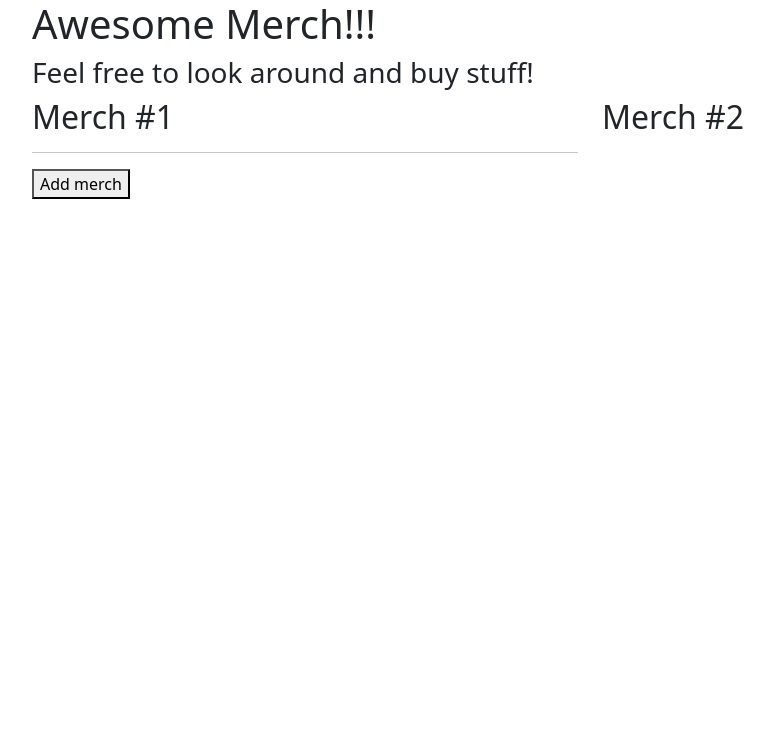
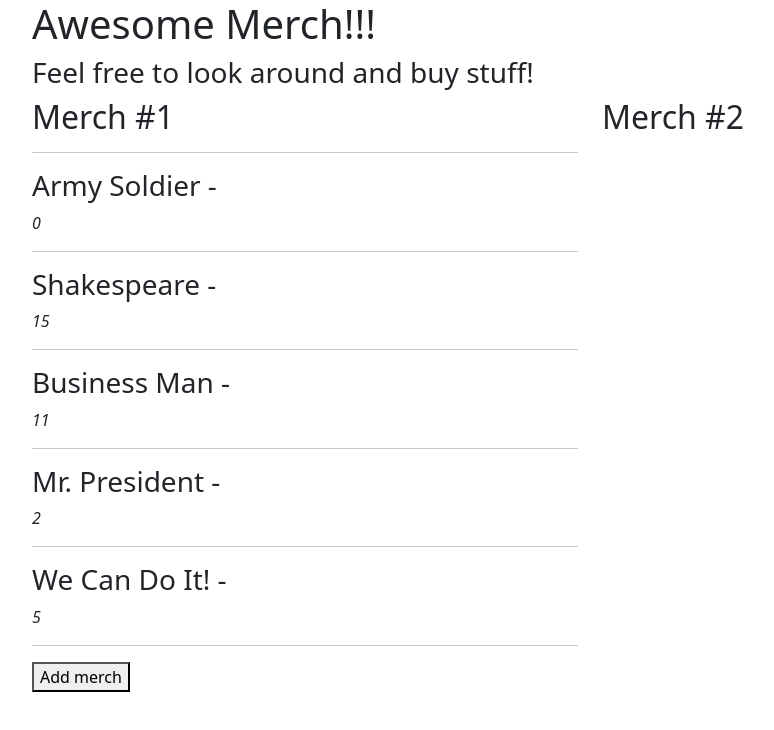
Before and after one commit to romankolivashko/merch-site, a React (Create React App) app: page / in a window 1280 px wide. Shown: the top 730 px of the page, without its empty margins (50-824 px from the left). Built offline with nearby package versions, Linux system fonts and the light colour scheme.

Commit message:
Added purchase method

```diff
--- a/src/components/ItemControl.js
+++ b/src/components/ItemControl.js
@@ -4,79 +4,152 @@ import ItemList from './ItemList';
 import ItemDetail from './ItemDetail';
 import EditItemForm from './EditItemForm';
 
+//Seed Data
+
+const mainItemList = [
+  {
+    id: '1',
+    name: 'Army Soldier',
+    description: '',
+    quantity: 0,
+  },
+  {
+    id: '2',
+    name: 'Shakespeare',
+    description: '',
+    quantity: 15,
+  },
+  {
+    id: '3',
+    name: 'Business Man',
+    description: '',
+    quantity: 11,
+  },
+  {
+    id: '4',
+    name: 'Mr. President',
+    description: '',
+    quantity: 2,
+  },
+  {
+    id: '5',
+    name: 'We Can Do It!',
+    description: '',
+    quantity: 5,
+  }
+];
+
 class ItemControl extends React.Component {
-
   constructor(props) {
     super(props);
     this.state = {
       formVisibleOnPage: false,
-      mainItemList: [],
+      mainItemList: mainItemList,
       selectedItem: null,
-      editing: false
+      editing: false,
+      // purchasing: false
     };
+
+    this.handleClick = this.handleClick.bind(this);
   }
-
 
   handleClick = () => {
     if (this.state.selectedItem != null) {
       this.setState({
         formVisibleOnPage: false,
         selectedItem: null,
-        editing: false
+        editing: false,
       });
     } else {
-    this.setState(prevState => ({
-      formVisibleOnPage: !prevState.formVisibleOnPage
-    }));
-  }
-}
+      this.setState((prevState) => ({
+        formVisibleOnPage: !prevState.formVisibleOnPage,
+      }));
+    }
+  };
 
   handleAddingNewItemToList = (newItem) => {
     const newMainItemList = this.state.mainItemList.concat(newItem);
-    this.setState({mainItemList: newMainItemList,
-                  formVisibleOnPage: false });
-  }
+    this.setState({ mainItemList: newMainItemList, formVisibleOnPage: false });
+  };
 
   handleChangingSelectedItem = (id) => {
-    const selectedItem = this.state.mainItemList.filter(item => item.id === id)[0];
-    this.setState({selectedItem: selectedItem});
-  }
+    const selectedItem = this.state.mainItemList.filter(
+      (item) => item.id === id
+    )[0];
+    this.setState({ selectedItem: selectedItem });
+  };
 
   handleEditClick = () => {
     console.log("handleEditClick reached!");
-    this.setState({editing: true});
-  }
+    this.setState({ editing: true });
+  };
+
+  // handlePurchaseClick =() => {
+  //   console.log("handlePurchaseClick reached!");
+  //   this.setState({ purchasing: true });
+  // };
 
   handleEditingItemInList = (itemToEdit) => {
     const editedMainItemList = this.state.mainItemList
-      .filter(item => item.id !== this.state.selectedItem.id)
+      .filter((item) => item.id !== this.state.selectedItem.id)
       .concat(itemToEdit);
     this.setState({
-        mainItemList: editedMainItemList,
-        editing: false,
-        selectedItem: null
-      });
-  }
+      mainItemList: editedMainItemList,
+      editing: false,
+      selectedItem: null,
+    });
+  };
 
   handleDeletingItem = (id) => {
-    const newMainItemList = this.state.mainItemList.filter(item => item.id !== id);
+    const newMainItemList = this.state.mainItemList.filter(
+      (item) => item.id !== id
+    );
     this.setState({
       mainItemList: newMainItemList,
-      selectedItem: null
+      selectedItem: null,
     });
-  }
+  };
+
+  handlePurchaseItem = () => {
+    let purchaseItem = this.state.mainItemList.filter(item => item.id === this.state.selectedItem.id)[0];
+
+    console.log(purchaseItem);
+
+    if (purchaseItem.quantity <= 0) {
+      alert(purchaseItem.name + " is out of stack.");
+    } else {
+       purchaseItem = purchaseItem.quantity--;
+
+      this.setState({
+        purchaseItem: purchaseItem,
+        // purchasing: false
+      });
+    }
+  };
 
 
-  render(){
+
+  render() {
     let currentlyVisibleState = null;
     let buttonText = null;
 
-    if (this.state.editing ) {
-      currentlyVisibleState = <EditItemForm item = {this.state.selectedItem} onEditItem = {this.handleEditingItemInList} />
+    if (this.state.editing) {
+      currentlyVisibleState = (
+        <EditItemForm
+          item={this.state.selectedItem}
+          onEditItem={this.handleEditingItemInList}
+        />
+      );
       buttonText = "Return to Item List";
     } else if (this.state.selectedItem != null) {
-      currentlyVisibleState = <ItemDetail item={this.state.selectedItem} onClickingDelete = {this.handleDeletingItem}
-      onClickingEdit = {this.handleEditClick} />;
+      currentlyVisibleState = (
+        <ItemDetail
+          item={this.state.selectedItem}
+          onClickingDelete={this.handleDeletingItem}
+          onClickingEdit={this.handleEditClick}
+          onClickingPurchase={this.handlePurchaseItem}
+        />
+      );
       buttonText = "Return to Item List";
     } else if (this.state.formVisibleOnPage) {
       currentlyVisibleState = (
@@ -95,11 +168,11 @@ class ItemControl extends React.Component {
     return (
       <React.Fragment>
         {currentlyVisibleState}
-        <button onClick={this.handleClick}>{buttonText}</button> { /* new code */ }
+        <button onClick={this.handleClick}>{buttonText}</button>{" "}
+        {/* new code */}
       </React.Fragment>
     );
   }
-
 }
 
 export default ItemControl;
--- a/src/components/ItemDetail.js
+++ b/src/components/ItemDetail.js
@@ -2,14 +2,14 @@ import React from "react";
 import PropTypes from "prop-types";
 
 function ItemDetail(props) {
-  const { item, onClickingDelete } = props;
+  const { item, onClickingDelete, } = props;
 
   return (
 <React.Fragment>
 <h1>Item Detail</h1>
 <h3>{item.name} - {item.description}</h3>
       <p><em>{item.quantity}</em></p>
-      <button>Purchase Item</button>
+      <button onClick={ props.onClickingPurchase}>Purchase Item</button>
       <button>Restock Item</button>
       <button onClick={ props.onClickingEdit }>Update Item</button>
       <button onClick={()=> onClickingDelete(item.id) }>Delete Item</button>
@@ -21,7 +21,8 @@ function ItemDetail(props) {
 ItemDetail.propTypes = {
   item: PropTypes.object,
   onClickingDelete: PropTypes.func,
-  onClickingEdit: PropTypes.func
+  onClickingEdit: PropTypes.func,
+  onClickingPurchase: PropTypes.func
 };
 
 export default ItemDetail;
```
